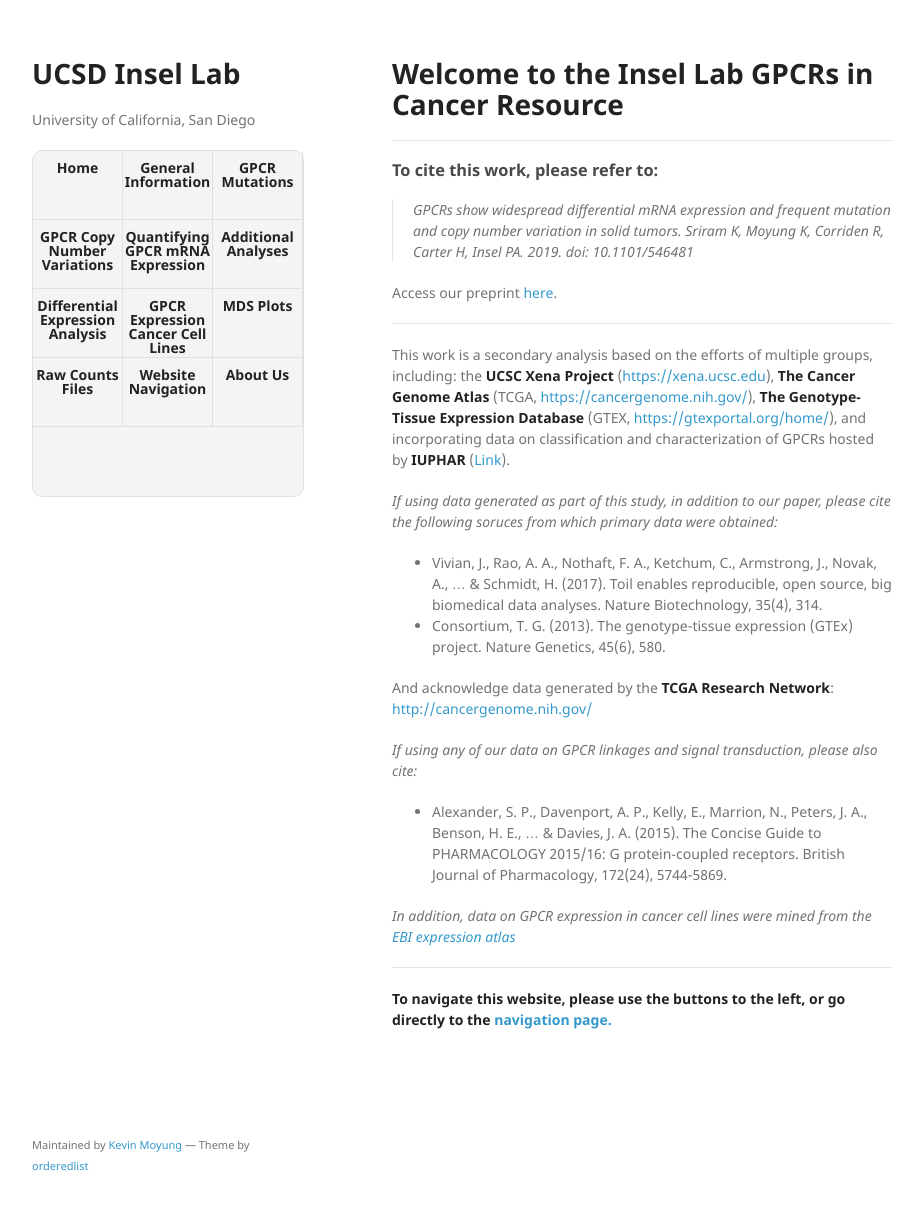
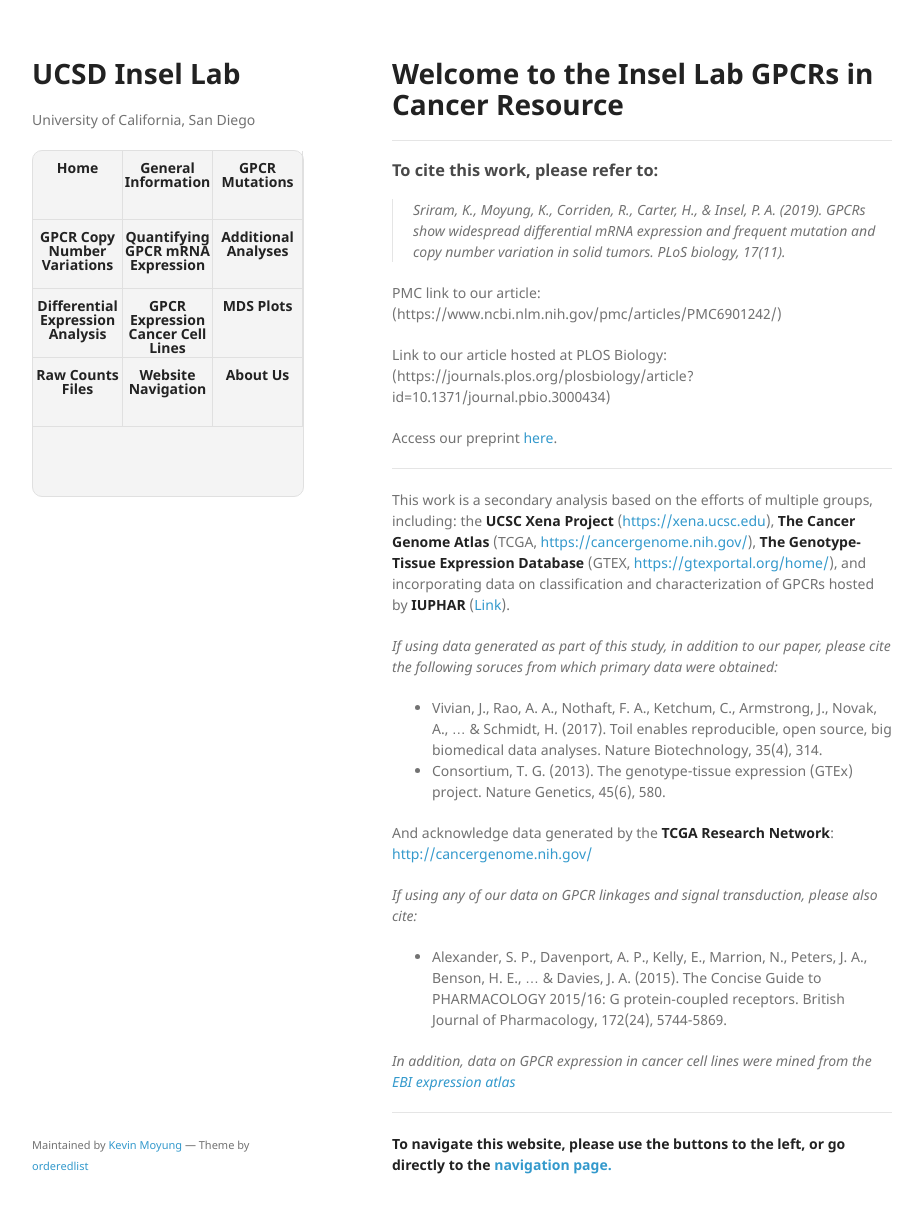
Before and after one commit to insellab/insellab.github.io, a Jekyll site: the page built from index.md, in a window 1280 px wide and 1245 px high. Shown: the top 1213 px of the window, without its empty margins (178-1101 px from the left). Built offline with Jekyll 4.4.1, drawn with Linux system fonts in a browser that asks for light colours; our own code applies the rules of GitHub Pages for plain Markdown files.

Commit message:
Update index.md

```diff
--- a/index.md
+++ b/index.md
@@ -8,7 +8,11 @@ layout: default
 
 ### To cite this work, please refer to:
 
-> *GPCRs show widespread differential mRNA expression and frequent mutation and copy number variation in solid tumors. Sriram K, Moyung K, Corriden R, Carter H, Insel PA.     2019. doi: 10.1101/546481*
+> *Sriram, K., Moyung, K., Corriden, R., Carter, H., & Insel, P. A. (2019). GPCRs show widespread differential mRNA expression and frequent mutation and copy number variation in solid tumors. PLoS biology, 17(11).*
+
+PMC link to our article: (https://www.ncbi.nlm.nih.gov/pmc/articles/PMC6901242/)
+
+Link to our article hosted at PLOS Biology: (https://journals.plos.org/plosbiology/article?id=10.1371/journal.pbio.3000434)
 
 Access our preprint [here](https://www.biorxiv.org/content/10.1101/546481v1).
 
```
